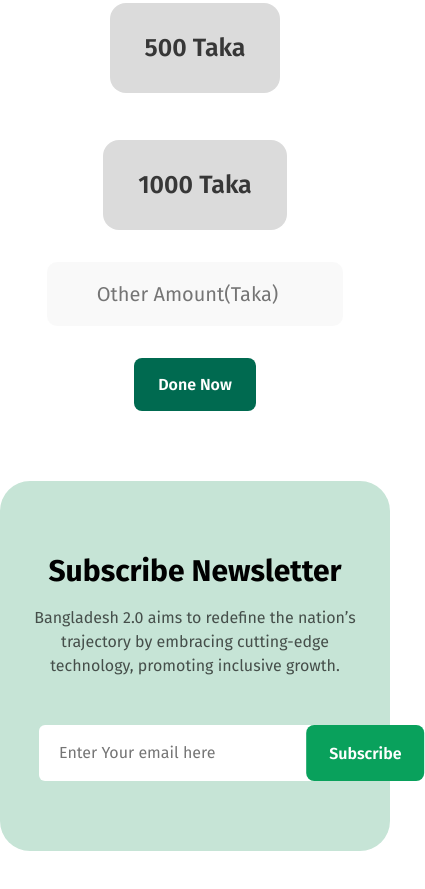
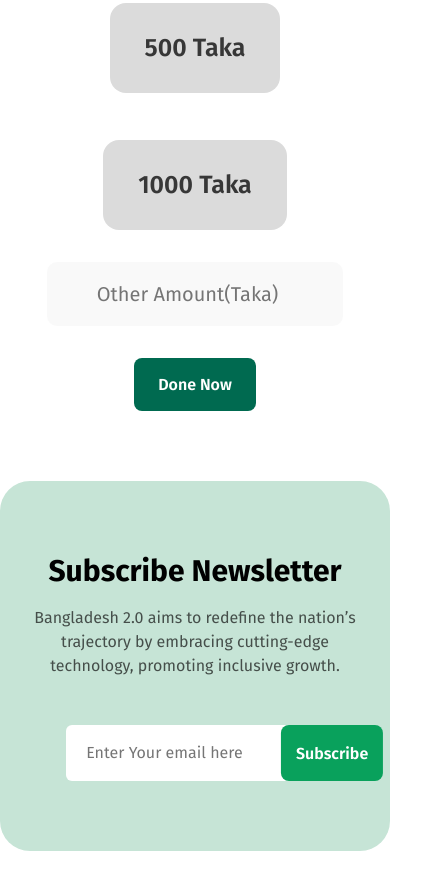
Before and after one commit to AmenaGithub678/my-first-assignment, a plain HTML site: page index.html in a window 390 px wide. Shown: the part 5407-6296 px from the top of the page, 425 px wide, since content can reach past the window. Drawn offline with Linux system fonts and the light colour scheme.

Commit message:
modify code

```diff
--- a/css/style.css
+++ b/css/style.css
@@ -482,6 +482,7 @@ input[type=Email]{
 /* subscribe section end start here */
 /* Responsive code start here */
 @media screen and (max-width:576px){
+
     .banner-body {
         flex-direction: column;
         margin: 0 auto;
@@ -590,7 +591,7 @@ input[type="number"] {
 
     input[type=Email] {
         padding: 16px 20px 16px 20px;
-        width: 80%;
+        width: 64%;
         font-size: 16px;
     }
     .form-btn {
@@ -617,7 +618,7 @@ input[type="number"] {
 .subs-btn {
     margin-top: -56px;
     position: absolute;
-    padding: 19px 23px 18px 23px;
-    transform: translateX(94%);
+    padding: 19px 15px 18px 15px;
+    transform: translateX(84%);
 }
 }
```
